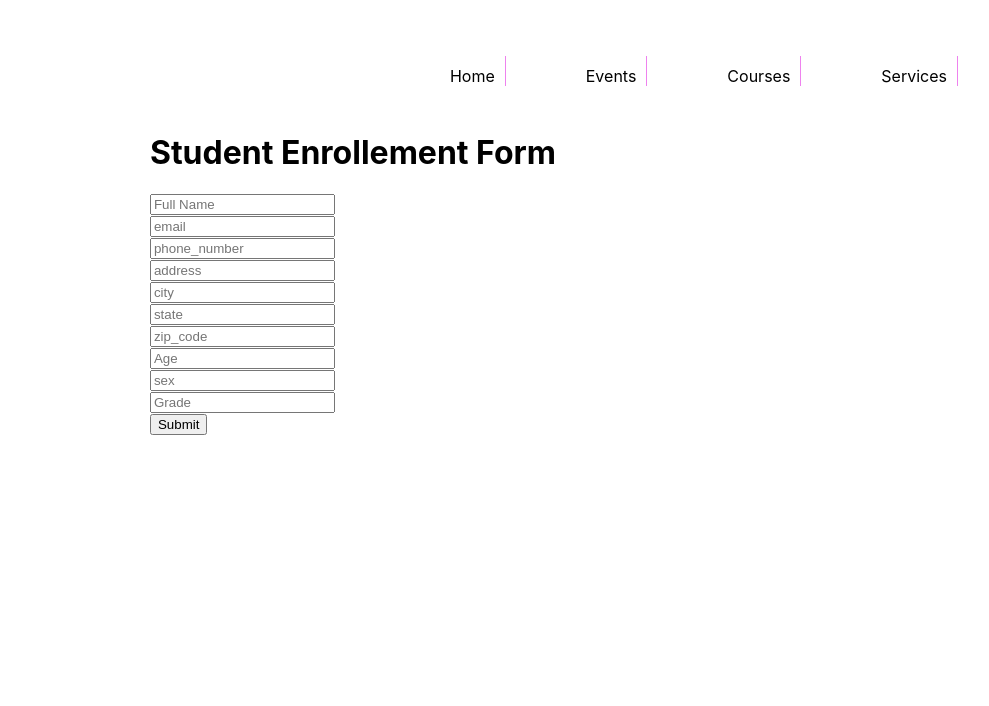
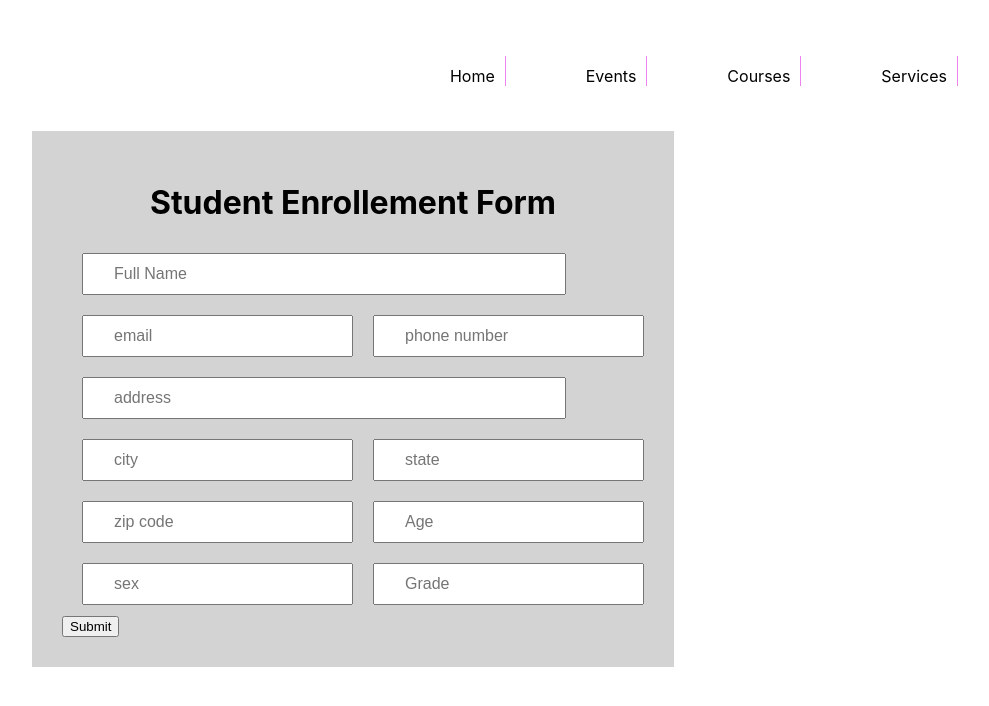
Before and after one commit to sophiemar27/my-church-web-app, a React (Create React App) app in the folder client/: page /register/1 in a window 1280 px wide. Shown: the top 706 px of the page, without its empty margins (287-1276 px from the left). Built offline with nearby package versions, Linux system fonts and the light colour scheme.

Commit message:
styling added to enrollement form

```diff
--- a/client/src/App.css
+++ b/client/src/App.css
@@ -104,6 +104,33 @@ a {
 .event-cost {
   margin: 5px 0;
 }
+
+.enroll-form {
+  padding: 30px;
+  background-color: lightgrey;
+  margin-top: 20px;
+}
+
+.input {
+  margin: 10px 0px 10px 20px ;
+  padding: 10px 30px;
+  font-size: 16px;
+}
+
+.name-input {
+  margin: 10px 0px 10px 20px ;
+  padding: 10px 30px;
+  font-size: 16px;
+  width: 420px;
+}
+
+.address-input {
+  margin: 10px 0px 10px 20px ;
+  padding: 10px 30px;
+  font-size: 16px;
+  width: 420px;
+}
+
 /* .App {
   text-align: center;
 }
--- a/client/src/components/Register.js
+++ b/client/src/components/Register.js
@@ -61,22 +61,22 @@ export default class Register extends Component {
 
     render() {
         return (
-            <div>
-                <h1>Student Enrollement Form</h1>
+            <div className='enroll-form'>
+                <h1 className='title'>Student Enrollement Form</h1>
 
-                <form className='enroll-form' onSubmit={this.onSubmit}>
+                <form  onSubmit={this.onSubmit}>
                     <div>
                         <label htmlFor="full_name"></label>
-                        <input className='input'
+                        <input className='name-input'
                             placeholder="Full Name"
                             type="text"
                             name="full_name"
                             value={this.state.newStudent.full_name}
                             onChange={this.onChangeStudent}
                         />
+
                     </div>
 
-                    <div>
                         <label htmlFor="email"></label>
                         <input className='input'
                             placeholder="email"
@@ -85,22 +85,22 @@ export default class Register extends Component {
                             value={this.state.newStudent.email}
                             onChange={this.onChangeStudent}
                         />
-                    </div>
 
-                    <div>
+
+
                         <label htmlFor="phone_number"></label>
                         <input className='input'
-                            placeholder="phone_number"
+                            placeholder="phone number"
                             type="text"
                             name="phone_number"
                             value={this.state.newStudent.phone_number}
                             onChange={this.onChangeStudent}
                         />
-                    </div>
+
 
                     <div>
                         <label htmlFor="address"></label>
-                        <input className='input'
+                        <input className='address-input'
                             placeholder="address"
                             type="text"
                             name="address"
@@ -119,9 +119,9 @@ export default class Register extends Component {
                             value={this.state.newStudent.city}
                             onChange={this.onChangeStudent}
                         />
-                    </div>
 
-                    <div>
+
+
                         <label htmlFor="state"></label>
                         <input className='input'
                             placeholder="state"
@@ -130,20 +130,20 @@ export default class Register extends Component {
                             value={this.state.newStudent.state}
                             onChange={this.onChangeStudent}
                         />
+
                     </div>
-
                     <div>
                         <label htmlFor="zip_code"></label>
                         <input className='input'
-                            placeholder="zip_code"
+                            placeholder="zip code"
                             type="text"
                             name="zip_code"
                             value={this.state.newStudent.zip_code}
                             onChange={this.onChangeStudent}
                         />
-                    </div>
 
-                    <div>
+
+
                         <label htmlFor="age"></label>
                         <input className='input'
                             placeholder="Age"
@@ -163,9 +163,9 @@ export default class Register extends Component {
                             value={this.state.newStudent.gender}
                             onChange={this.onChangeStudent}
                         />
-                    </div>
 
-                    <div>
+
+
                         <label htmlFor="grade"></label>
                         <input className='input'
                             placeholder="Grade"
@@ -176,7 +176,7 @@ export default class Register extends Component {
                         />
                     </div>
 
-                    <input className='input' type="submit" value="Submit" />
+                    <input className='submit' type="submit" value="Submit" />
 
 
                 </form>
```
